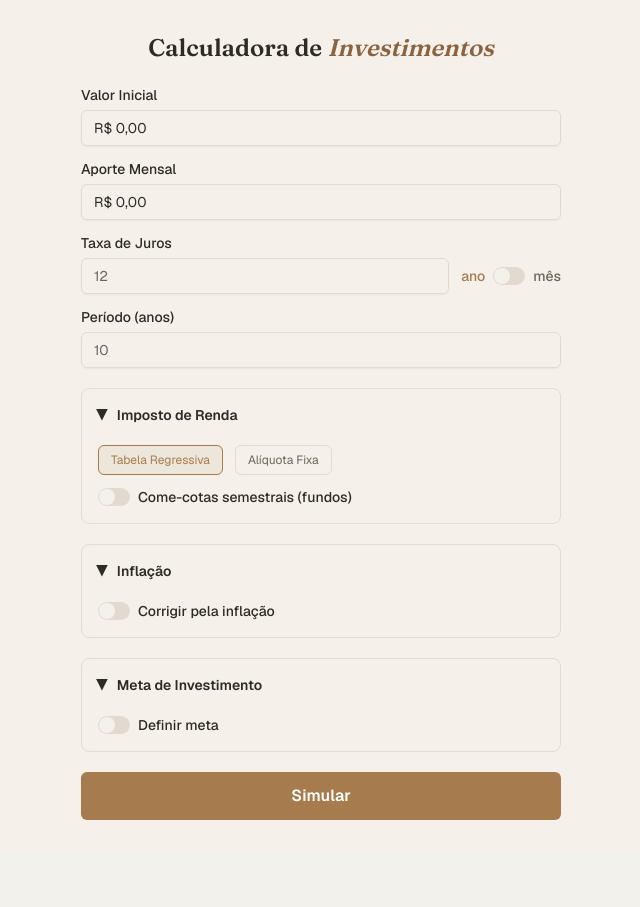
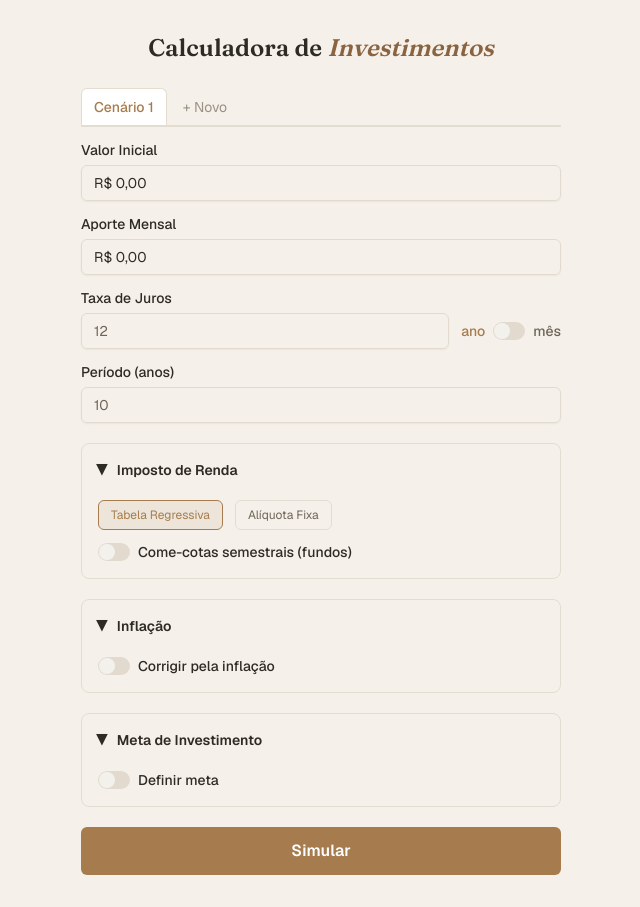
Before and after one commit to iaequipecamila/calculadora_investimentos, a Next.js app: page / in a window 1280 px wide. Shown: the whole page, without its empty margins (319-959 px from the left). Before the commit the page ends 852 px from the top, so only its background shows below. Built offline with nearby package versions, Linux system fonts and the light colour scheme.

Commit message:
feat: add multi-scenario tab system

```diff
--- a/app/page.tsx
+++ b/app/page.tsx
@@ -1,19 +1,52 @@
 "use client"
 
-import { useState } from "react"
+import { useState, useCallback } from "react"
 import { InvestmentForm } from "@/components/investment-form"
 import { ResultsCards } from "@/components/results-cards"
 import { EvolutionChart } from "@/components/evolution-chart"
+import { ScenarioTabs } from "@/components/scenario-tabs"
+import { DetailTable } from "@/components/detail-table"
 import { calcular } from "@/lib/calculations"
 import type { InputParams, Resultado } from "@/lib/calculations"
 
+interface CenarioState {
+  id: string
+  nome: string
+  resultado: Resultado | null
+}
+
+let nextId = 2
+
 export default function Home() {
-  const [resultado, setResultado] = useState<Resultado | null>(null)
+  const [cenarios, setCenarios] = useState<CenarioState[]>([
+    { id: "1", nome: "Cenário 1", resultado: null },
+  ])
+  const [ativo, setAtivo] = useState("1")
 
-  function handleSimular(params: InputParams) {
+  const handleSimular = useCallback((params: InputParams) => {
     const res = calcular(params)
-    setResultado(res)
-  }
+    setCenarios((prev) => prev.map((c) => (c.id === ativo ? { ...c, resultado: res } : c)))
+  }, [ativo])
+
+  const handleAdd = useCallback(() => {
+    const id = String(nextId++)
+    setCenarios((prev) => [...prev, { id, nome: `Cenário ${id}`, resultado: null }])
+    setAtivo(id)
+  }, [])
+
+  const handleRemove = useCallback((id: string) => {
+    setCenarios((prev) => {
+      const next = prev.filter((c) => c.id !== id)
+      if (ativo === id && next.length > 0) setAtivo(next[next.length - 1].id)
+      return next
+    })
+  }, [ativo])
+
+  const handleRename = useCallback((id: string, nome: string) => {
+    setCenarios((prev) => prev.map((c) => (c.id === id ? { ...c, nome } : c)))
+  }, [])
+
+  const cenarioAtivo = cenarios.find((c) => c.id === ativo)
 
   return (
     <main className="min-h-screen py-8 px-4" style={{ backgroundColor: '#F5F1EA' }}>
@@ -22,20 +55,32 @@ export default function Home() {
           Calculadora de <em style={{ color: '#8A6340', fontStyle: 'italic' }}>Investimentos</em>
         </h1>
 
-        <InvestmentForm onSimular={handleSimular} />
-
-        {resultado && (
+        <ScenarioTabs
+          tabs={cenarios.map(({ id, nome }) => ({ id, nome }))}
+          ativo={ativo}
+          onSelect={setAtivo}
+          onAdd={handleAdd}
+          onRemove={handleRemove}
+          onRename={handleRename}
+        >
+          {() => (
+            <div className="space-y-5">
+              <InvestmentForm onSimular={handleSimular} resultado={cenarioAtivo?.resultado} />
+              {cenarioAtivo?.resultado && (
                 <>
-            <ResultsCards resultado={resultado} />
-
+                  <ResultsCards resultado={cenarioAtivo.resultado} />
                   <div className="border p-4" style={{ backgroundColor: '#FFFFFF', borderColor: '#E3DCD0', borderRadius: '9px' }}>
                     <h2 className="text-xs uppercase tracking-wide mb-3" style={{ color: '#6E6558', fontWeight: 600, letterSpacing: '0.13em' }}>
                       Evolução do Patrimônio
                     </h2>
-              <EvolutionChart data={resultado.evolucao} />
+                    <EvolutionChart data={cenarioAtivo.resultado.evolucao} inflacaoAtiva={!!cenarioAtivo.resultado.totalCorrigido} />
                   </div>
+                  <DetailTable evolucao={cenarioAtivo.resultado.evolucao} inflacaoAtiva={!!cenarioAtivo.resultado.totalCorrigido} />
                 </>
               )}
+            </div>
+          )}
+        </ScenarioTabs>
       </div>
     </main>
   )
--- /dev/null
+++ b/components/detail-table.tsx
@@ -0,0 +1,10 @@
+import type { EvolucaoMes } from "@/lib/calculations"
+
+interface DetailTableProps {
+  evolucao: EvolucaoMes[]
+  inflacaoAtiva: boolean
+}
+
+export function DetailTable(_props: DetailTableProps) {
+  return null
+}
--- a/components/evolution-chart.tsx
+++ b/components/evolution-chart.tsx
@@ -10,6 +10,7 @@ import {
 
 interface EvolutionChartProps {
   data: { mes: number; valor: number }[]
+  inflacaoAtiva?: boolean
 }
 
 function formatBRL(value: number): string {
--- /dev/null
+++ b/components/scenario-tabs.tsx
@@ -0,0 +1,71 @@
+"use client"
+
+import type { ReactNode } from "react"
+
+interface ScenarioTab {
+  id: string
+  nome: string
+}
+
+interface ScenarioTabsProps {
+  tabs: ScenarioTab[]
+  ativo: string
+  onSelect: (id: string) => void
+  onAdd: () => void
+  onRemove: (id: string) => void
+  onRename: (id: string, nome: string) => void
+  children: (tab: ScenarioTab) => ReactNode
+}
+
+export function ScenarioTabs({ tabs, ativo, onSelect, onAdd, onRemove, children }: ScenarioTabsProps) {
+  return (
+    <div>
+      <div className="flex items-center gap-1 mb-4 overflow-x-auto" style={{ borderBottom: '2px solid #E3DCD0' }}>
+        {tabs.map((tab) => (
+          <div key={tab.id} className="flex items-center shrink-0">
+            <button
+              type="button"
+              onClick={() => onSelect(tab.id)}
+              className={`px-3 py-2 text-sm font-medium rounded-t-md transition-colors ${
+                tab.id === ativo
+                  ? "bg-white border-x border-t"
+                  : "text-[#9A9083] hover:text-[#2E2A24]"
+              }`}
+              style={{
+                borderColor: tab.id === ativo ? '#E3DCD0' : 'transparent',
+                color: tab.id === ativo ? '#A67C4E' : undefined,
+                borderBottom: tab.id === ativo ? '2px solid white' : undefined,
+                marginBottom: '-2px',
+              }}
+            >
+              {tab.nome}
+            </button>
+            {tabs.length > 1 && (
+              <button
+                type="button"
+                onClick={() => onRemove(tab.id)}
+                className="p-1 text-[#9A9083] hover:text-[#C17A5A] text-xs"
+                aria-label={`Remover ${tab.nome}`}
+              >
+                ×
+              </button>
+            )}
+          </div>
+        ))}
+        <button
+          type="button"
+          onClick={onAdd}
+          className="px-3 py-2 text-sm text-[#9A9083] hover:text-[#A67C4E] shrink-0"
+          aria-label="Adicionar cenário"
+        >
+          + Novo
+        </button>
+      </div>
+      {tabs.map((tab) => (
+        <div key={tab.id} style={{ display: tab.id === ativo ? 'block' : 'none' }}>
+          {children(tab)}
+        </div>
+      ))}
+    </div>
+  )
+}
```
Lines whose indentation alone changed are shown as unchanged.
